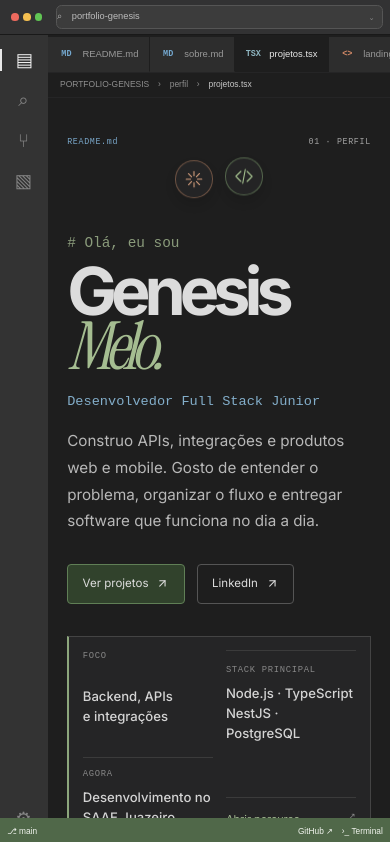
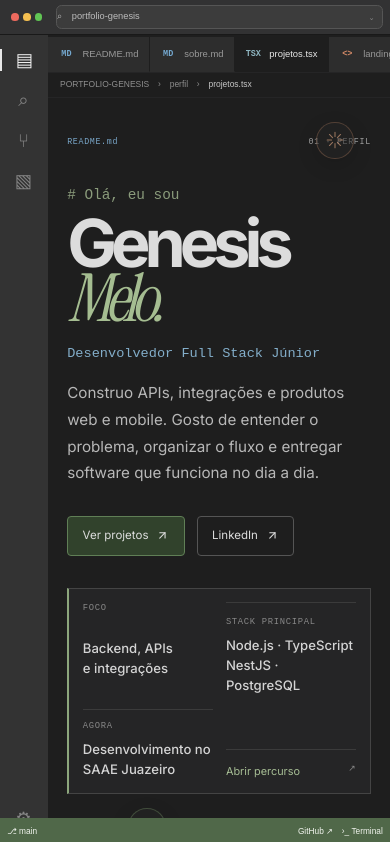
Before and after one commit to 7Genesis/portfolio-genesis, a Next.js app: page / in a window 390 px wide. Shown: the top 842 px of the page. Built offline with nearby package versions, Linux system fonts and the light colour scheme.

Commit message:
Animate assistant marks around hero corners

```diff
--- a/app/globals.css
+++ b/app/globals.css
@@ -75,7 +75,7 @@
 .portfolio-ide__terminal-content .is-response { color: #a9bf98; }
 .portfolio-ide__scrim { display: none; }
 
-.folio-welcome { display: flex; min-height: min(46rem, calc(100svh - 6.6rem)); flex-direction: column; justify-content: space-between; padding: clamp(3rem, 7vw, 7rem) clamp(1.4rem, 7vw, 8rem) 1.4rem; border-bottom: 1px solid var(--rule); background: #1e1e1e; }
+.folio-welcome { position: relative; isolation: isolate; display: flex; min-height: min(46rem, calc(100svh - 6.6rem)); flex-direction: column; justify-content: space-between; overflow: hidden; padding: clamp(3rem, 7vw, 7rem) clamp(1.4rem, 7vw, 8rem) 1.4rem; border-bottom: 1px solid var(--rule); background: #1e1e1e; }
 .folio-welcome__eyebrow, .folio-welcome__footer { display: flex; align-items: center; justify-content: space-between; gap: 1rem; color: var(--muted); font-family: ui-monospace, monospace; font-size: 0.63rem; letter-spacing: 0.08em; }
 .folio-welcome__eyebrow span:first-child { color: #79a6c8; }
 .folio-welcome__body { display: grid; grid-template-columns: minmax(0, 1.15fr) minmax(14rem, 0.65fr); align-items: center; gap: clamp(2rem, 8vw, 8rem); padding: 3rem 0; }
@@ -97,12 +97,17 @@
 .folio-welcome__snapshot a { display: flex; justify-content: space-between; padding-top: 0.8rem; border-top: 1px solid #3b3b3b; color: #a6bd94; font-size: 0.68rem; text-decoration: none; }
 .folio-welcome__footer { padding-top: 0.9rem; border-top: 1px solid var(--rule); font-size: 0.56rem; letter-spacing: 0.02em; }
 .folio-welcome__footer a { color: #a6bd94; text-decoration: none; }
-.folio-welcome__companions { display: flex; justify-content: flex-end; gap: 1.1rem; min-height: 2.6rem; margin: 0.45rem 1.5rem -0.8rem 0; }
-.folio-welcome__companion { display: grid; width: 2.65rem; height: 2.65rem; place-items: center; border: 1px solid #454545; border-radius: 50%; background: rgb(37 37 38 / 90%); color: #c9c9c9; box-shadow: 0 0.4rem 1.4rem rgb(0 0 0 / 22%); animation: assistant-float 3.8s ease-in-out infinite; }
+.folio-welcome__companions { position: absolute; inset: 0; z-index: 2; overflow: hidden; pointer-events: none; }
+.folio-welcome__companion { position: absolute; top: 1.5rem; left: 1.5rem; display: grid; width: 2.65rem; height: 2.65rem; place-items: center; border: 1px solid #454545; border-radius: 50%; background: rgb(37 37 38 / 84%); color: #c9c9c9; box-shadow: 0 0.4rem 1.4rem rgb(0 0 0 / 22%); opacity: 0.65; animation: assistant-bounce 28s linear infinite; }
 .folio-welcome__companion svg { width: 1.25rem; height: 1.25rem; fill: none; stroke: currentColor; stroke-linecap: round; stroke-linejoin: round; stroke-width: 1.7; }
 .folio-welcome__companion--claude { border-color: rgb(204 142 105 / 44%); color: #d9a17f; }
-.folio-welcome__companion--codex { border-color: rgb(143 181 122 / 45%); color: #a6c390; animation-delay: -1.9s; }
-@keyframes assistant-float { 0%, 100% { transform: translateY(0) rotate(-2deg); } 50% { transform: translateY(-0.65rem) rotate(2deg); } }
+.folio-welcome__companion--codex { border-color: rgb(143 181 122 / 45%); color: #a6c390; animation-duration: 35s; animation-delay: -17.5s; }
+@keyframes assistant-bounce {
+  0%, 100% { top: 1.5rem; left: 1.5rem; }
+  25% { top: 1.5rem; left: calc(100% - 4.15rem); }
+  50% { top: calc(100% - 4.15rem); left: calc(100% - 4.15rem); }
+  75% { top: calc(100% - 4.15rem); left: 1.5rem; }
+}
 
 /* Keep the entire portfolio inside the IDE workspace, including legacy sections. */
 .portfolio-ide__titlebar { grid-template-columns: 5rem auto minmax(10rem, 24rem) 4rem; }
@@ -170,7 +175,6 @@
   .folio-welcome { min-height: calc(100svh - 6rem); padding: 2.4rem 1.2rem 1rem; }
   .folio-welcome__eyebrow, .folio-welcome__footer { font-size: 0.52rem; }
   .folio-welcome__body { grid-template-columns: 1fr; gap: 2rem; padding: 2.3rem 0; }
-  .folio-welcome__companions { justify-content: center; gap: 0.8rem; margin: 1rem 0 -0.6rem; }
   .folio-welcome__companion { width: 2.35rem; height: 2.35rem; }
   .folio-welcome h1 { font-size: clamp(4rem, 17vw, 6.8rem); }
   .folio-welcome__role { margin-top: 1.1rem; }
@@ -187,6 +191,8 @@
 @media (prefers-reduced-motion: reduce) {
   .portfolio-ide__explorer { transition: none; }
   .folio-welcome__companion { animation: none; }
+  .folio-welcome__companion--claude { top: 1.5rem; left: 1.5rem; }
+  .folio-welcome__companion--codex { top: auto; right: 1.5rem; bottom: 1.5rem; left: auto; }
 }
 
 /* A small imprint-style masthead replaces the familiar pill navbar. */
```
